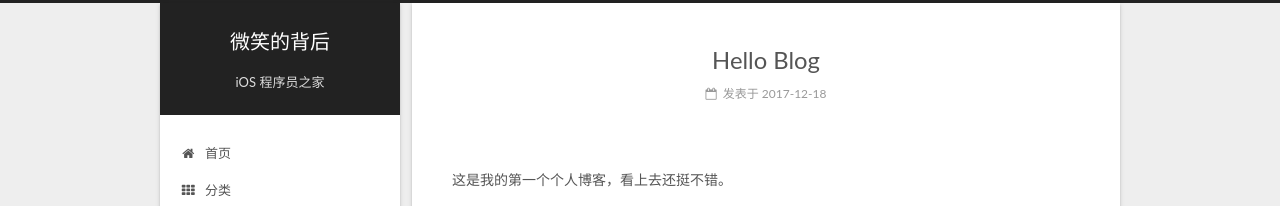
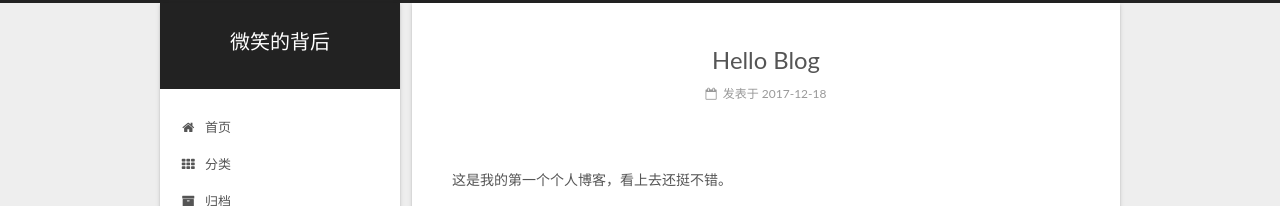
Before and after one commit to TonyGJJ/tonygjj.github.io, a plain HTML site: page 2017/12/18/Hello-Blog/index.html in a window 1280 px wide. Shown: the top 206 px of the page. Drawn offline with Linux system fonts and the light colour scheme.

Commit message:
Site updated: 2017-12-21 17:47:18

```diff
--- a/2017/12/18/Hello-Blog/index.html
+++ b/2017/12/18/Hello-Blog/index.html
@@ -160,7 +160,7 @@
       </a>
     </div>
 
-        <p class="site-subtitle">iOS 程序员之家</p>
+        <p class="site-subtitle"></p>
 
   </div>
 
```
Also changed, not shown: 2017/12/21/架构的典型组成部分/index.html (+1 -1 lines), archives/2017/12/index.html (+1 -1 lines), archives/2017/index.html (+1 -1 lines), archives/index.html (+1 -1 lines), categories/index.html (+1 -1 lines), categories/代码大全读后感/index.html (+1 -1 lines), index.html (+1 -1 lines).
